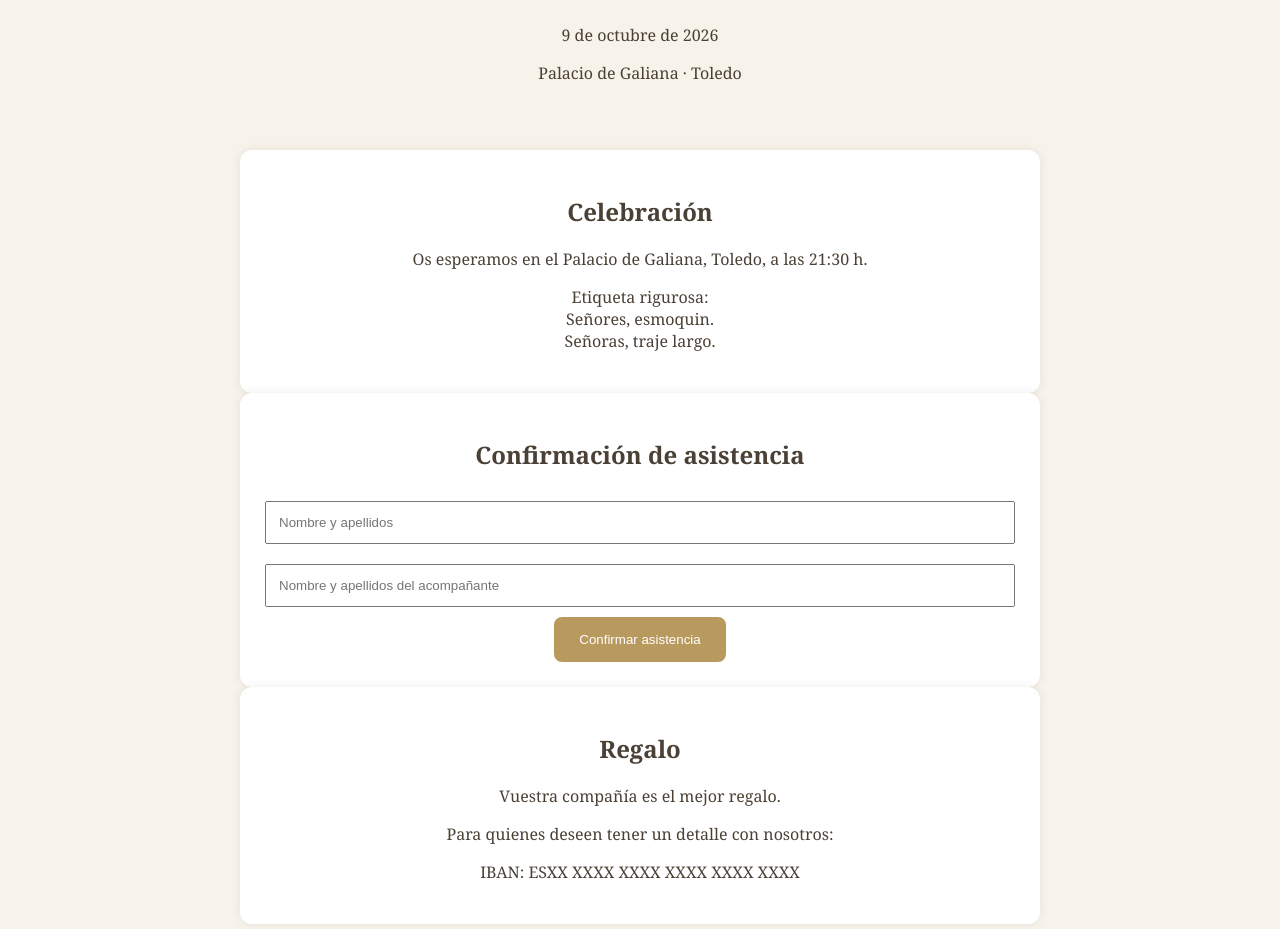
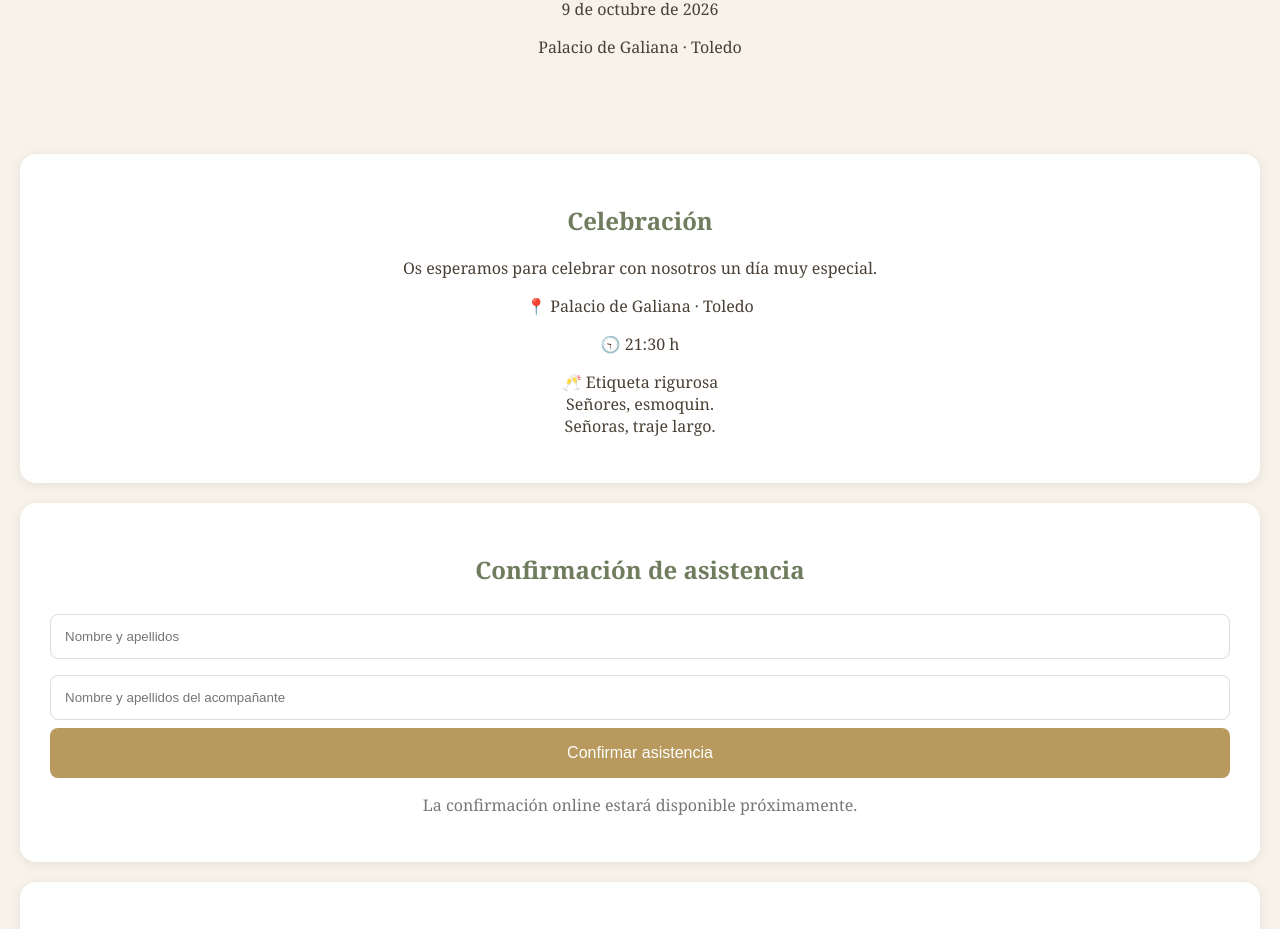
Before and after one commit to farenastorres-alt/galiana-2026, a plain HTML site: page index.html in a window 1280 px wide. Shown: the part 175-1104 px from the top of the page. Drawn offline with Linux system fonts and the light colour scheme.

Commit message:
Update index.html

```diff
--- a/index.html
+++ b/index.html
@@ -2,63 +2,69 @@
 <html lang="es">
 <head>
 <meta charset="UTF-8">
-<meta name="viewport" content="width=device-width, initial-scale=1.0">
+<meta name="viewport" content="width=device-width, initial-scale=1">
 <title>Fernanda & Antonio</title>
 
 <style>
+
 body{
     margin:0;
-    font-family: Georgia, serif;
     background:#f7f3ea;
     color:#4a4035;
+    font-family: Georgia, serif;
     text-align:center;
 }
 
-.container{
-    max-width:800px;
-    margin:auto;
-    padding:20px;
+.hero{
+    padding:60px 25px;
 }
 
 h1{
-    font-size:3rem;
+    font-size:48px;
+    margin-bottom:10px;
+}
+
+h2{
+    color:#6f7c5d;
 }
 
 .section{
-    padding:50px 20px;
-}
-
-.card{
     background:white;
-    padding:25px;
-    border-radius:12px;
-    box-shadow:0 0 10px rgba(0,0,0,0.08);
+    margin:20px;
+    padding:30px;
+    border-radius:16px;
+    box-shadow:0 2px 12px rgba(0,0,0,0.08);
 }
 
 input{
     width:100%;
-    padding:12px;
-    margin-top:10px;
-    margin-bottom:10px;
+    padding:14px;
+    margin:8px 0;
+    border:1px solid #ddd;
+    border-radius:8px;
     box-sizing:border-box;
 }
 
 button{
+    width:100%;
     background:#b89a5e;
     color:white;
     border:none;
-    padding:15px 25px;
+    padding:16px;
     border-radius:8px;
+    font-size:16px;
 }
+
+.small{
+    color:#777;
+}
+
 </style>
-
 </head>
 
 <body>
 
-<div class="container">
-
-<div class="section">
+<div class="hero">
 
 <h1>Fernanda & Antonio</h1>
 
@@ -68,47 +74,49 @@ button{
 
 </div>
 
-<div class="section card">
+<div class="section">
 
 <h2>Celebración</h2>
 
 <p>
-Os esperamos en el Palacio de Galiana,
-Toledo, a las 21:30 h.
+Os esperamos para celebrar con nosotros un día muy especial.
 </p>
 
 <p>
-Etiqueta rigurosa:<br>
+📍 Palacio de Galiana · Toledo
+</p>
+
+<p>
+🕤 21:30 h
+</p>
+
+<p>
+🥂 Etiqueta rigurosa<br>
 Señores, esmoquin.<br>
 Señoras, traje largo.
 </p>
 
 </div>
 
-<div class="section card">
+<div class="section">
 
 <h2>Confirmación de asistencia</h2>
 
-<form>
+<input placeholder="Nombre y apellidos">
 
-<input
-type="text"
-placeholder="Nombre y apellidos"
-required>
+<input placeholder="Nombre y apellidos del acompañante">
 
-<input
-type="text"
-placeholder="Nombre y apellidos del acompañante">
-
-<button type="submit">
+<button>
 Confirmar asistencia
 </button>
 
-</form>
+<p class="small">
+La confirmación online estará disponible próximamente.
+</p>
 
 </div>
 
-<div class="section card">
+<div class="section">
 
 <h2>Regalo</h2>
 
@@ -126,6 +134,10 @@ IBAN: ESXX XXXX XXXX XXXX XXXX XXXX
 
 </div>
 
+<div style="padding:40px">
+
+Fernanda & Antonio
+
 </div>
 
 </body>
```
